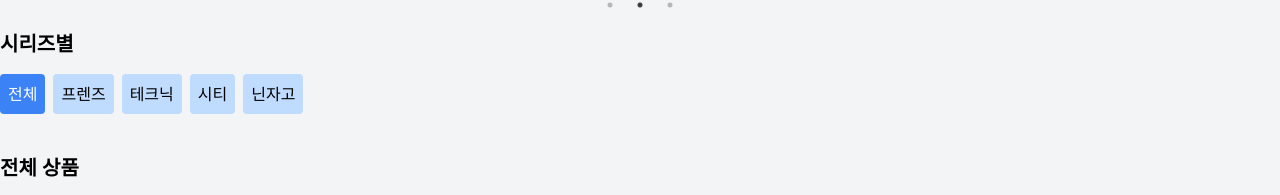
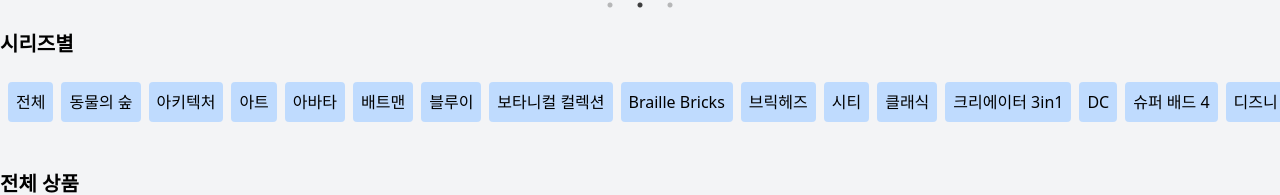
Before and after one commit to mysmartdeal/mysmartdeal, a Next.js app: page / in a window 1280 px wide. Shown: the part 462-657 px from the top of the page. Built offline with nearby package versions, Linux system fonts and the light colour scheme.

Commit message:
Remove LEGO naming for copyright safety

```diff
--- a/pages/index.js
+++ b/pages/index.js
@@ -39,20 +39,30 @@ export default function Home() {
       {/* 시리즈별 필터 */}
      <section className="container mx-auto mt-10">
   <h2 className="text-xl font-bold mb-4">시리즈별</h2>
-        <div className="flex flex-wrap gap-2">
-          {["전체", "프렌즈", "테크닉", "시티", "닌자고"].map((series) => (
+  <div className="flex overflow-x-auto gap-2 p-2">
+    {[
+      "전체", "동물의 숲", "아키텍처", "아트", "아바타", "배트맨",
+      "블루이", "보타니컬 컬렉션", "Braille Bricks", "브릭헤즈", "시티",
+      "클래식", "크리에이터 3in1", "DC", "슈퍼 배드 4", "디즈니", "도트",
+      "드림즈", "듀플로", "듀플로 페파 피그", "에듀케이션", "프렌즈",
+      "Fortnite", "개비의 매직 하우스", "해리포터", "Icons", "아이디어",
+      "쥬라기 월드", "Lord of the Rings", "마블", "마인크래프트", "미니피겨",
+      "몽키 키드", "닌자고", "파워업", "SERIOUS PLAY", "소닉 더 헤지혹",
+      "스피드 챔피언", "스타워즈", "슈퍼 마리오", "테크닉", "젤다의 전설",
+      "웬즈데이", "위키드"
+    ].map((series) => (
       <button
         key={series}
         onClick={() => setSelectedSeries(series)}
-              className={`p-2 rounded ${
-                selectedSeries === series ? "bg-blue-500 text-white" : "bg-blue-200 hover:bg-blue-300"
-              }`}
+        className="bg-blue-200 hover:bg-blue-300 p-2 rounded whitespace-nowrap"
       >
         {series}
       </button>
     ))}
   </div>
 </section>
+
+
 
       {/* 할인 상품 리스트 */}
       <section className="container mx-auto mt-10">
@@ -80,7 +90,7 @@ export default function Home() {
             rel="noopener noreferrer"
             className="bg-yellow-200 hover:bg-yellow-300 p-2 rounded"
           >
-            네이버 레고공식몰
+            네이버 공식몰
           </a>
         </div>
       </section>
```
Lines whose indentation alone changed are shown as unchanged.
